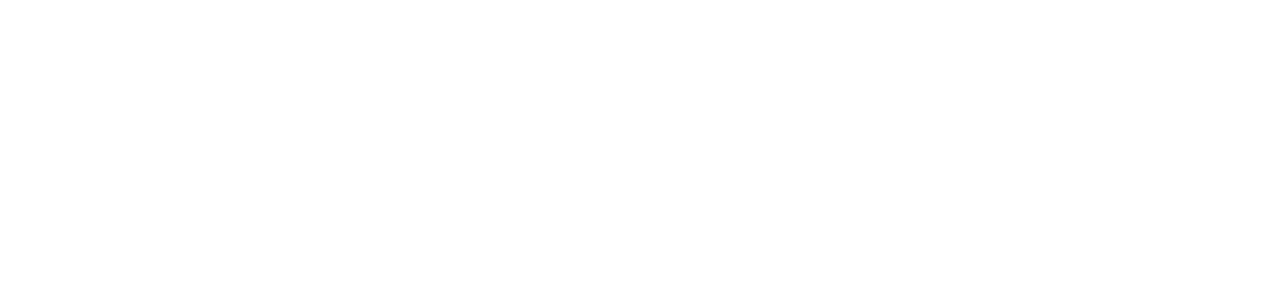
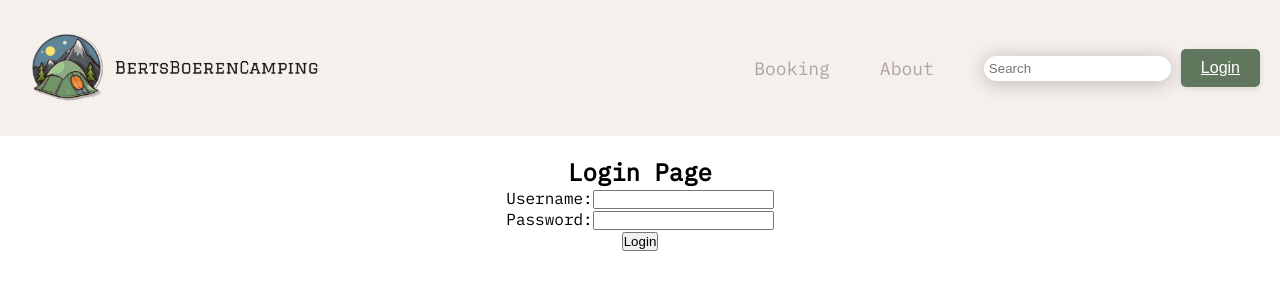
Before and after one commit to LaulensW/BertsBoerenCamping, a React (Vite) app in the folder BertsBoerenCamping/: page /login in a window 1280 px wide. Before the commit this address had no page. Shown: the top 300 px of the page. Built offline with nearby package versions, Linux system fonts and the light colour scheme.

Commit message:
login logic with path

```diff
--- a/BertsBoerenCamping/src/App.jsx
+++ b/BertsBoerenCamping/src/App.jsx
@@ -4,6 +4,7 @@
 import Booking from './Views/Booking';
 import About from './Views/About';
 import DashboardPage from './Views/DashboardPage';
+import Login from './Views/Login';
 
 const App = () => {
   return (
@@ -13,6 +14,7 @@
         <Route path="/booking" element={<Booking />} />
         <Route path="/about" element={<About />} />
         <Route path="/dashboard" element={<DashboardPage />} />
+        <Route path="/login" element={<Login />} />
       </Routes>
     </Router>
   );
--- /dev/null
+++ b/BertsBoerenCamping/src/Views/Login.jsx
@@ -0,0 +1,16 @@
+import React from 'react';
+import LoginForm from '../components/LoginForm.jsx';
+import Layout from '../components/Layout';
+
+const Login = () => {
+  return (
+    <div>
+      <Layout>
+        <h2>Login Page</h2>
+        <LoginForm />
+      </Layout>
+    </div>
+  );
+};
+
+export default Login;
--- /dev/null
+++ b/BertsBoerenCamping/src/components/LoginForm.css
@@ -0,0 +1,27 @@
+.login-form {
+    display: flex;
+    flex-direction: column;
+    align-items: center;
+    width: 300px;
+    margin: 0 auto;
+  }
+
+  .login-form input[type="text"],
+  .login-form input[type="password"] {
+    width: 100%;
+    padding: 10px;
+    margin-bottom: 10px;
+  }
+
+  .login-form button {
+    width: 100%;
+    padding: 10px;
+    background-color: #007bff;
+    color: #fff;
+    border: none;
+    cursor: pointer;
+  }
+
+  .login-form button:hover {
+    background-color: #0056b3;
+  }
--- /dev/null
+++ b/BertsBoerenCamping/src/components/LoginForm.jsx
@@ -0,0 +1,46 @@
+import './LoginForm.css';
+import React, { useState } from 'react';
+
+const LoginForm = () => {
+  const [username, setUsername] = useState('');
+  const [password, setPassword] = useState('');
+
+  const handleUsernameChange = (event) => {
+    setUsername(event.target.value);
+  };
+
+  const handlePasswordChange = (event) => {
+    setPassword(event.target.value);
+  };
+
+  const handleSubmit = (event) => {
+    event.preventDefault();
+    // Login logic here
+  };
+
+  return (
+    <form onSubmit={handleSubmit}>
+      <div>
+        <label htmlFor="username">Username:</label>
+        <input
+          type="text"
+          id="username"
+          value={username}
+          onChange={handleUsernameChange}
+        />
+      </div>
+      <div>
+        <label htmlFor="password">Password:</label>
+        <input
+          type="password"
+          id="password"
+          value={password}
+          onChange={handlePasswordChange}
+        />
+      </div>
+      <button type="submit">Login</button>
+    </form>
+  );
+};
+
+export default LoginForm;
--- a/BertsBoerenCamping/src/components/navbar.jsx
+++ b/BertsBoerenCamping/src/components/navbar.jsx
@@ -14,7 +14,7 @@
           <Link to="/booking" className="nav-button">Booking</Link>
           <Link to="/about" className="nav-button">About</Link>
           <input type="text" placeholder="Search" className="search-field" />
-          <Link to="/dashboard" className="login-button">
+          <Link to="/Login" className="login-button">
           Login
         </Link>
         </div>
```
